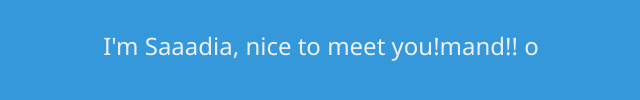
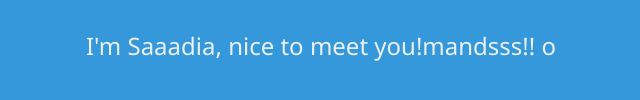
Before and after one commit to kneerose-cyber/devops, a plain HTML site: page httpd/index.html in a window 1280 px wide. Shown: the part 168-268 px from the top of the page, without its empty margins (319-959 px from the left). Drawn offline with Linux system fonts and the light colour scheme.

Commit message:
Update index.html

```diff
--- a/httpd/index.html
+++ b/httpd/index.html
@@ -29,7 +29,7 @@
 
 <body>
     <h1>Hola comestas!</h1>
-    <p>I'm Saaadia, nice to meet you!mand!! o</p>
+    <p>I'm Saaadia, nice to meet you!mandsss!! o</p>
 </body>
 
 </html>
```
